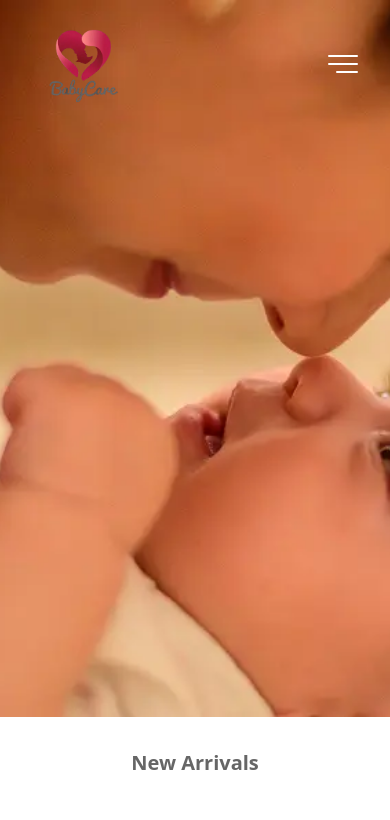
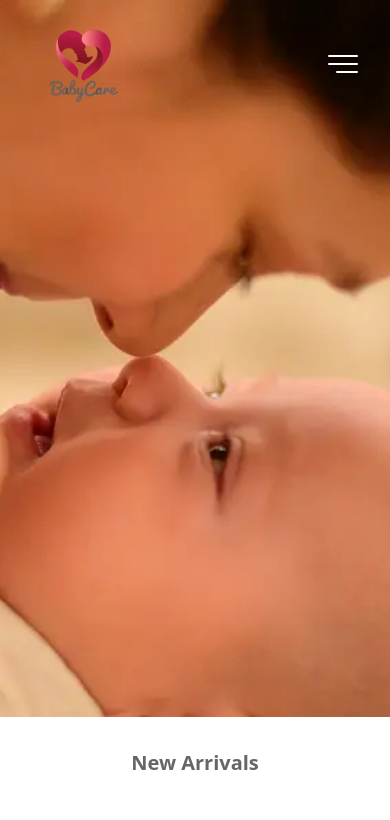
Before and after one commit to rahulsadhwani24/BabyProducts, a React (Vite) app: page / in a window 390 px wide. Shown: the top 820 px of the page. Built offline with nearby package versions, Linux system fonts and the light colour scheme.

Commit message:
Save Changes

```diff
--- a/src/style.css
+++ b/src/style.css
@@ -308,6 +308,10 @@ nav {
     transform: translateY(0);
     pointer-events: all;
   }
+
+  .landing_page{
+    background-position: 65% 10%;
+  }
 }
 
 .footer{
```
